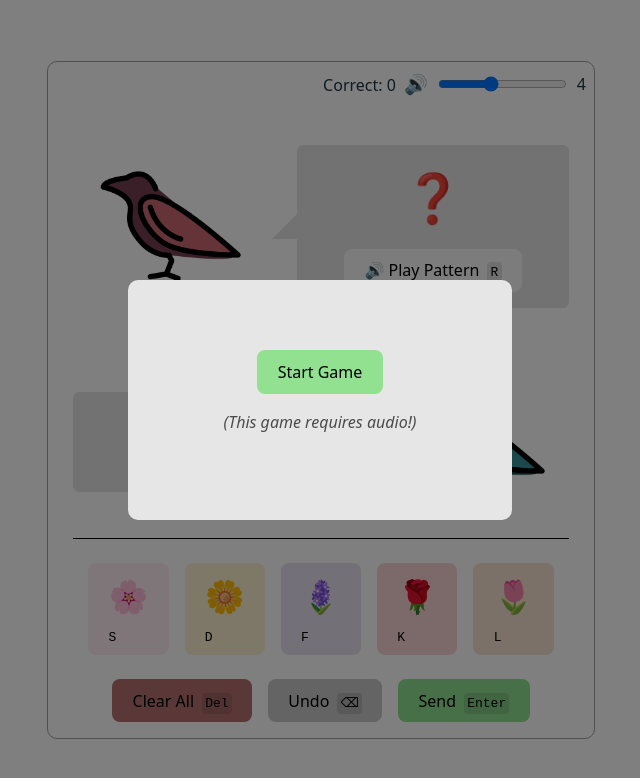
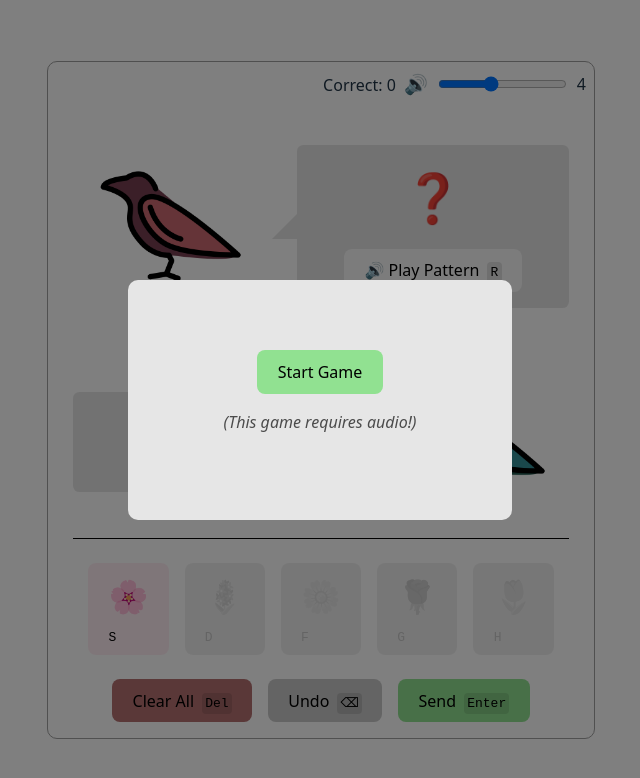
Before and after one commit to makes-vaporware/birdsong-game-js, a React (Vite) app: page / in a window 1280 px wide. Shown: the top 778 px of the page, without its empty margins (320-960 px from the left). Built offline with nearby package versions, Linux system fonts and the light colour scheme; a web font is replaced by a local one.

Commit message:
Game Update: Progression (#4)
* README.md is now actually about the project

* UX update, block premature sending if reply is too short

* more flowers, temporary full unlock + completion counter

* update song 4, tweak UX

* update README.md

* merge conflicts

```diff
--- a/src/components/MainGame.css
+++ b/src/components/MainGame.css
@@ -246,6 +246,14 @@ button:focus-visible {
   background-color: rgba(226, 112, 34, 0.2);
 }
 
+.flower-btn.flower-3 {
+  background-color: rgba(210, 47, 39, 0.2);
+}
+
+.flower-btn.flower-4 {
+  background-color: rgba(226, 112, 34, 0.2);
+}
+
 .flower-btn.flower-locked {
   background-color: rgb(230, 230, 230);
   filter: grayscale(100%);
--- a/src/components/MainGame.jsx
+++ b/src/components/MainGame.jsx
@@ -9,11 +9,11 @@ import flowerSound5 from "../assets/sounds/flower5.mp3";
 
 import bird from "../assets/bird_openmoji.png";
 
-const FLOWERS = ["🌸", "🌼", "🪻", "🌹", "🌷"];
+const FLOWERS = ["🌸", "🪻", "🌼", "🌹", "🌷"];
 const AUDIO_FILES = {
   "🌸": flowerSound1,
+  "🪻": flowerSound2,
   "🌼": flowerSound3,
-  "🪻": flowerSound2,
   "🌹": flowerSound4,
   "🌷": flowerSound5,
 };
@@ -26,9 +26,8 @@ const MainGame = () => {
 
   // TODO: change to a lower/upper range instead.
   // or don't! fix the lengthier patterns.
-  const [maxPatternLength, setMaxPatternLength] = useState(1);
-  // const [unlockedFlowers, setUnlockedFlowers] = useState([FLOWERS[0]]);
-  const [unlockedFlowers, _setUnlockedFlowers] = useState(FLOWERS);
+  const [patternLength, setPatternLength] = useState([1, 1]);
+  const [unlockedFlowers, setUnlockedFlowers] = useState([FLOWERS[0]]);
   const [numCompleted, setNumCompleted] = useState(0);
 
   const [targetPattern, setTargetPattern] = useState([]);
@@ -73,14 +72,16 @@ const MainGame = () => {
   }, [audioCache]);
 
   const generateNewPattern = useCallback(() => {
-    const length = Math.floor(Math.random() * maxPatternLength) + 1;
+    const length =
+      Math.floor(Math.random() * (patternLength[1] - patternLength[0] + 1)) +
+      patternLength[0];
     const pattern = Array.from(
       { length },
       () => FLOWERS[Math.floor(Math.random() * unlockedFlowers.length)]
     );
     setTargetPattern(pattern);
     setUserPattern([]);
-  }, [maxPatternLength, unlockedFlowers.length]);
+  }, [patternLength, unlockedFlowers.length]);
 
   const playFlowerSound = useCallback(
     (flower) => {
@@ -149,13 +150,21 @@ const MainGame = () => {
       setNumCompleted(newNumCompleted);
 
       if (newNumCompleted === 5) {
-        // setUnlockedFlowers([...unlockedFlowers, FLOWERS[1]]);
+        setUnlockedFlowers((prev) => [...prev, FLOWERS[1]]);
       } else if (newNumCompleted === 10) {
-        setMaxPatternLength(2);
+        setPatternLength([1, 2]);
       } else if (newNumCompleted === 15) {
-        // setUnlockedFlowers([...unlockedFlowers, FLOWERS[2]]);
+        setUnlockedFlowers((prev) => [...prev, FLOWERS[2]]);
       } else if (newNumCompleted === 25) {
-        setMaxPatternLength(3);
+        setPatternLength([1, 3]);
+      } else if (newNumCompleted === 30) {
+        setUnlockedFlowers((prev) => [...prev, FLOWERS[3]]);
+      } else if (newNumCompleted === 35) {
+        setPatternLength([2, 3]);
+      } else if (newNumCompleted === 40) {
+        setUnlockedFlowers((prev) => [...prev, FLOWERS[4]]);
+      } else if (newNumCompleted === 45) {
+        setPatternLength([3, 3]);
       }
 
       playNextPattern.current = true;
@@ -171,7 +180,6 @@ const MainGame = () => {
     userPattern,
     numCompleted,
     generateNewPattern,
-    unlockedFlowers,
   ]);
 
   const handleUndo = useCallback(() => {
@@ -214,9 +222,9 @@ const MainGame = () => {
         handleFlowerClick(FLOWERS[1]);
       } else if (key === "f") {
         handleFlowerClick(FLOWERS[2]);
-      } else if (key === "k") {
+      } else if (key === "g") {
         handleFlowerClick(FLOWERS[3]);
-      } else if (key === "l") {
+      } else if (key === "h") {
         handleFlowerClick(FLOWERS[4]);
       } else if (key === "r") {
         handleReplayPattern();
@@ -334,7 +342,7 @@ const MainGame = () => {
               >
                 <div className="flower-icon">{flower}</div>
                 <div className="key-hint">
-                  {["S", "D", "F", "K", "L"][index]}
+                  {["S", "D", "F", "G", "H"][index]}
                 </div>
               </button>
             ))}
```
Also changed, not shown: 2 other files (tests, documents, lock files or other folders).
